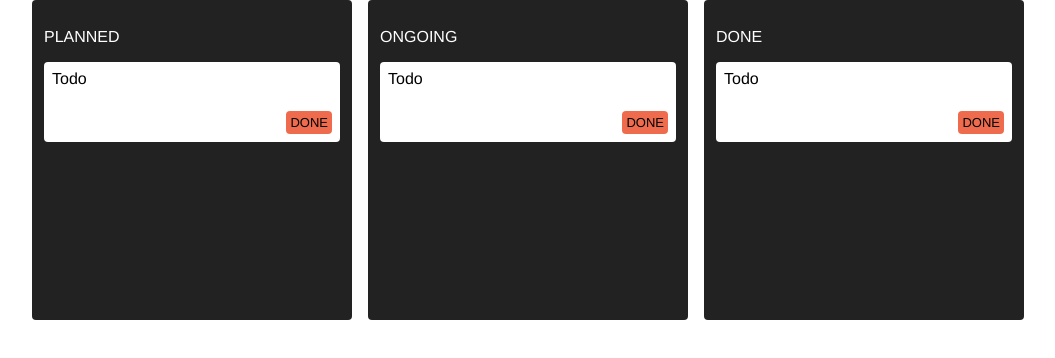
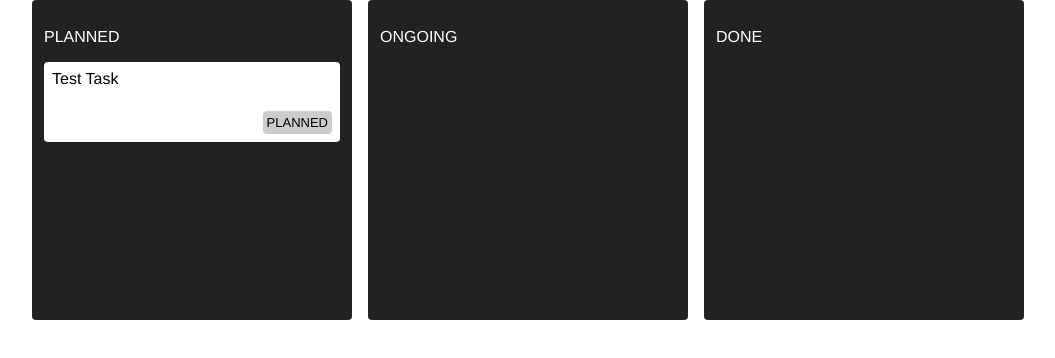
Before and after one commit to hazhirmohammadi/zustand, a React (Vite) app: page / in a window 1280 px wide. Shown: the top 358 px of the page, without its empty margins (112-1167 px from the left). Built offline with nearby package versions, Linux system fonts and the light colour scheme.

Commit message:
feat:i added Temp.jsx

```diff
--- a/src/components/Column.jsx
+++ b/src/components/Column.jsx
@@ -11,6 +11,9 @@ export default function Column({state}) {
 
    return <div className=" column">
       <p>{state}</p>
-      <Tack title="Todo"/>
+      {tasks.map((task) => (
+          <Tack key={task.title} title={task.title}/>
+      ))}
+
    </div>
 }
--- a/src/components/Tack.jsx
+++ b/src/components/Tack.jsx
@@ -1,15 +1,19 @@
 import "./tack.css";
 import classNames from "classnames";
+import {useStore} from "../Store.js";
 
 const STATUS = 'DONE'
 
 export default function Tack({title}) {
-   return(
+   const task = useStore((store) =>
+       store.tasks.find(task => task.title === title)
+   );
+   return (
        <div className="task">
-         <div> {title}</div>
+          <div> {task.title}</div>
           <div className="bottomWrapper">
              <div></div>
-             <div className={classNames("status",STATUS)}>{STATUS}</div>
+             <div className={classNames("status", task.state)}>{task.state}</div>
           </div>
        </div>
    )
```
Also changed, not shown: src/Temp.jsx (added, +19 -0 lines).
